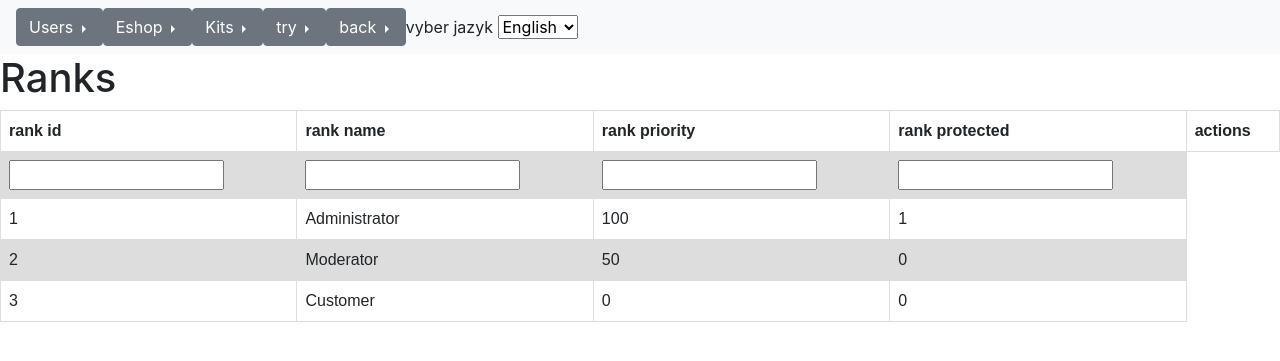
After one commit to Fr3dyS/balin-rocnikovka, a PHP site: page /administration/ranks.php?lang=en in a window 1280 px wide. The commit adds this page. Shown: the top 361 px of the page. Run offline with PHP 8.4, Linux system fonts and the light colour scheme; data comes from the database, SQL or seed files in the repository; some libraries are stand-ins or nearby versions.

Commit message:
pokrocila administrace - users, ranks

```diff
--- /dev/null
+++ b/administration/config/config.php
@@ -0,0 +1,15 @@
+<?php
+$db_host="localhost";
+$db_user="root";
+$db_password="klobasakecup";
+$db_name="kits";
+
+try
+{
+	$db=new PDO("mysql:host={$db_host};dbname={$db_name}",$db_user,$db_password);
+	$db->setAttribute(PDO::ATTR_ERRMODE, PDO::ERRMODE_EXCEPTION);
+}
+catch(PDOEXCEPTION $e)
+{
+	$e->getMessage();
+}
--- a/administration/doplnky/header.php
+++ b/administration/doplnky/header.php
@@ -1,3 +1,8 @@
+<script>
+    function changeLang() {
+        document.getElementById('form_lang').submit();
+    }
+</script>
 <nav class="navbar navbar-expand-md navbar-light bg-light">
     <div class="navbar-nav">
         <ul class="navbar-nav">
@@ -6,7 +11,8 @@
                     <?php echo $lang['users'];  ?>
                 </button>
                 <div class="dropdown-menu">
-                    <a href=""></a>
+                    <div><a href="accounts.php">Účty</a></div>
+                    <div><a href="ranks.php">Ranks</a></div>
                 </div>
             </div>
             <div class="btn-group dropright">
@@ -14,7 +20,11 @@
                     <?php echo $lang['Eshop'];  ?>
                 </button>
                 <div class="dropdown-menu">
-                    <li>gdighi</li>
+                    <div> <a href="objednavky.php">objednavky</a></div>
+                    <div><a href="produkty.php">Produkty</a></div>
+                    <div><a href="kupony.php">Kupony</a></div>
+                    <div><a href="methods.php">Platebni metody</a></div>
+                </div>
             </div>
     </div>
     <div class="btn-group dropright">
@@ -43,4 +53,16 @@
     </div>
     </ul>
     </div>
+    <!-- Language -->
+    <form method='get' action='' id='form_lang'>
+        <?php echo $lang['vyberJazyk'];  ?>
+        <select name='lang' onchange='changeLang();'>
+            <option value='en' <?php if (isset($_SESSION['lang']) && $_SESSION['lang'] == 'en') {
+                                    echo "selected";
+                                } ?>> <?php echo $lang['EnglishChoose'];  ?></option>
+            <option value='cs' <?php if (isset($_SESSION['lang']) && $_SESSION['lang'] == 'cs') {
+                                    echo "selected";
+                                } ?>> <?php echo $lang['CestinaChoose'];  ?></option>
+        </select>
+    </form>
 </nav>
--- a/administration/lang/cs.php
+++ b/administration/lang/cs.php
@@ -6,5 +6,8 @@ $lang = array(
     "Eshop" => "Eshop",
     "Kity" => "Kits",
     "test" => "try",
-    "Zpet" => "back "
+    "Zpet" => "back ",
+    "vyberJazyk" => "vyber jazyk",
+    "CestinaChoose" => "Čestina",
+    "EnglishChoose" => "English"
 );
--- a/administration/lang/en.php
+++ b/administration/lang/en.php
@@ -6,5 +6,8 @@ $lang = array(
     "Eshop" => "Eshop",
     "Kity" => "Kits",
     "test" => "try",
-    "Zpet" => "back "
+    "Zpet" => "back ",
+    "vyberJazyk" => "vyber jazyk",
+    "CestinaChoose" => "Čestina",
+    "EnglishChoose" => "English"
 );
--- /dev/null
+++ b/administration/ranks.php
@@ -0,0 +1,76 @@
+<?php include('config/configLang.php');
+include('config/config.php');
+?>
+<!DOCTYPE html>
+<html lang="en">
+
+<head>
+    <meta charset="UTF-8">
+    <meta name="viewport" content="width=device-width, initial-scale=1.0">
+    <link rel="stylesheet" href="https://maxcdn.bootstrapcdn.com/bootstrap/4.0.0/css/bootstrap.min.css" integrity="sha384-Gn5384xqQ1aoWXA+058RXPxPg6fy4IWvTNh0E263XmFcJlSAwiGgFAW/dAiS6JXm" crossorigin="anonymous">
+
+    <title><?php echo $lang['title']; ?></title>
+    <style>
+        table {
+            font-family: arial, sans-serif;
+            border-collapse: collapse;
+            width: 100%;
+        }
+
+        td,
+        th {
+            border: 1px solid #dddddd;
+            text-align: left;
+            padding: 8px;
+        }
+
+        tr:nth-child(even) {
+            background-color: #dddddd;
+        }
+    </style>
+</head>
+
+<body>
+    <?php include('doplnky/header.php');
+    ?>
+    <h1>Ranks</h1>
+    <table>
+        <tr>
+            <th>rank id</th>
+            <th>rank name</th>
+            <th>rank priority</th>
+            <th>rank protected</th>
+            <th>actions</th>
+        </tr>
+        <tr>
+            <th><input type="text" name="" id=""></th>
+            <th><input type="text" name="" id=""></th>
+            <th><input type="text" name="" id=""></th>
+            <th><input type="text" name="" id=""></th>
+        </tr>
+        <?php
+        $stmt = $db->prepare("SELECT rank_id, rank_name_terms.rank_name_en, rank_name_terms.rank_name_cs, ranks.rank_priority, ranks.rank_protected FROM `ranks` INNER JOIN `rank_name_terms` ON ranks.rank_id = rank_name_terms.rank_name_term_id");
+        $stmt->execute();
+        $datas = $stmt->fetchAll();
+        ?>
+        <?php foreach ($datas as $data) {    ?>
+            <tr>
+                <td><?php echo $data['rank_id']; ?></td>
+                <?php if($_GET['lang'] == 'en'){
+                    ?> <td><?php echo $data['rank_name_en']; ?></td> <?php
+                }else{
+                    ?> <td><?php echo $data['rank_name_cs']; ?></td> <?php
+                } ?>
+                <td><?php echo $data['rank_priority']; ?></td>
+                <td><?php echo $data['rank_protected']; ?></td>
+            </tr>
+        <?php } ?>
+
+
+    </table>
+    <script src="https://code.jquery.com/jquery-3.2.1.slim.min.js" integrity="sha384-KJ3o2DKtIkvYIK3UENzmM7KCkRr/rE9/Qpg6aAZGJwFDMVNA/GpGFF93hXpG5KkN" crossorigin="anonymous"></script>
+    <script src="https://cdnjs.cloudflare.com/ajax/libs/popper.js/1.12.9/umd/popper.min.js" integrity="sha384-ApNbgh9B+Y1QKtv3Rn7W3mgPxhU9K/ScQsAP7hUibX39j7fakFPskvXusvfa0b4Q" crossorigin="anonymous"></script>
+    <script src="https://maxcdn.bootstrapcdn.com/bootstrap/4.0.0/js/bootstrap.min.js" integrity="sha384-JZR6Spejh4U02d8jOt6vLEHfe/JQGiRRSQQxSfFWpi1MquVdAyjUar5+76PVCmYl" crossorigin="anonymous"></script>
+</body>
+
+</html>
```
Also changed, not shown: administration/accounts.php (added, +93 -0 lines), administration/kupony.php (added, +22 -0 lines), administration/methods.php (added, +22 -0 lines), administration/objednavky.php (added, +21 -0 lines), administration/produkty.php (added, +22 -0 lines). Lines whose indentation alone changed are shown as unchanged.
